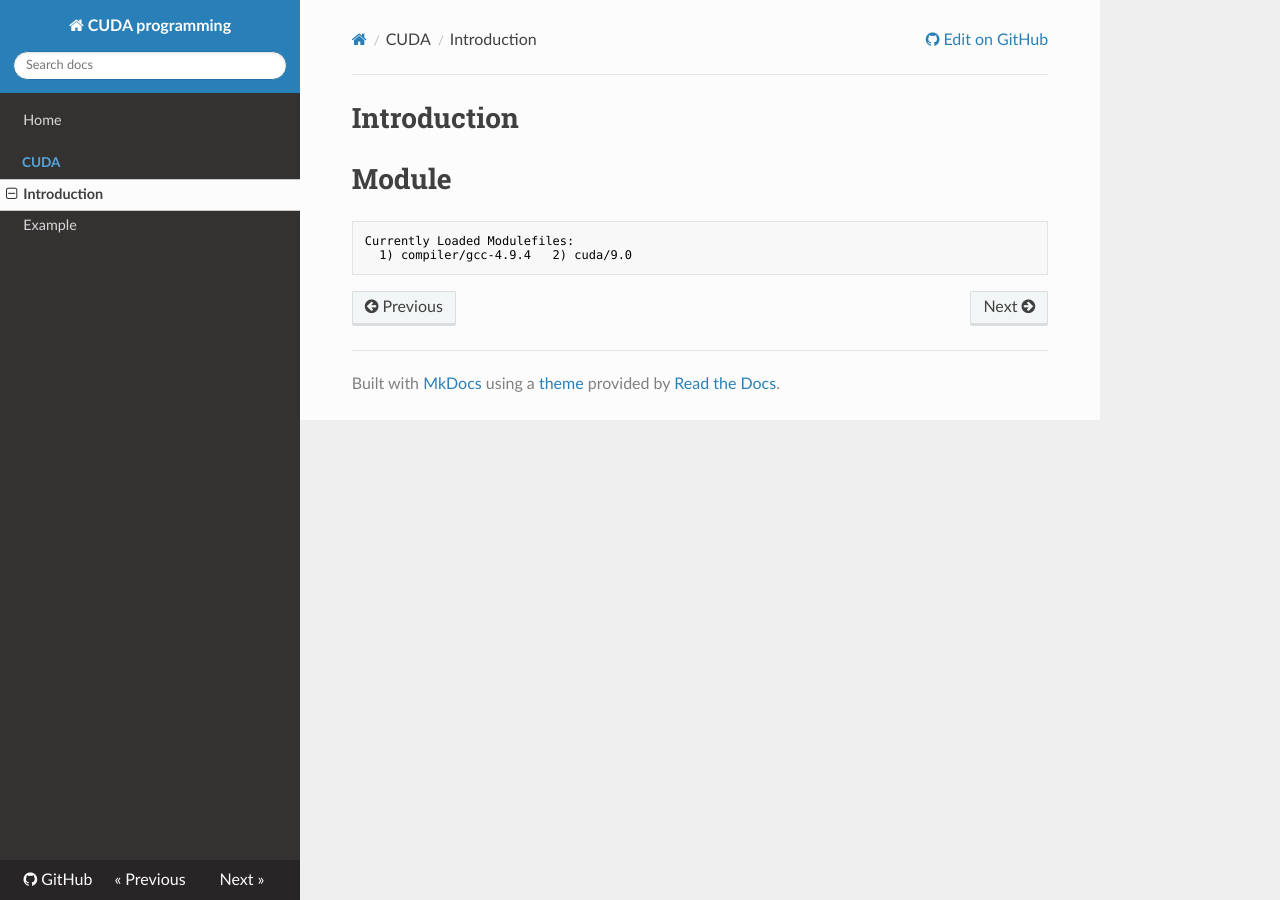
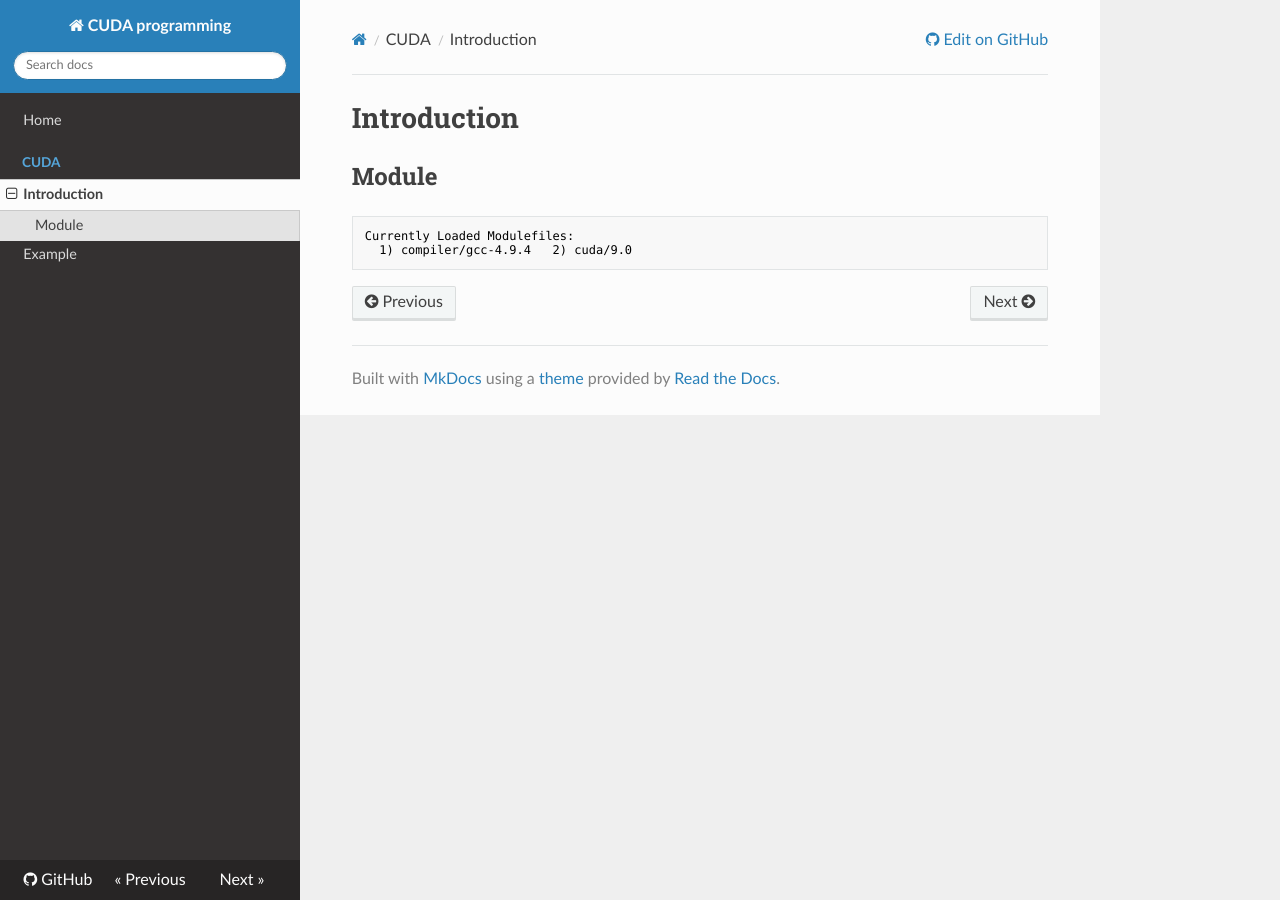
Before and after one commit to WonyoungCho/CUDA, an MkDocs documentation site: the page built from docs/CUDA_int.md, in a window 1280 px wide. Built offline with MkDocs 1.6.1, drawn with Linux system fonts in a browser that asks for light colours; nearby versions of some CDN libraries; old or Windows-style settings are respelled for this version of MkDocs.

Commit message:
Update CUDA_int.md

````diff
--- a/docs/CUDA_int.md
+++ b/docs/CUDA_int.md
@@ -1,6 +1,6 @@
 # Introduction
 
-# Module
+## Module
 
 ```sh
 Currently Loaded Modulefiles:
````
